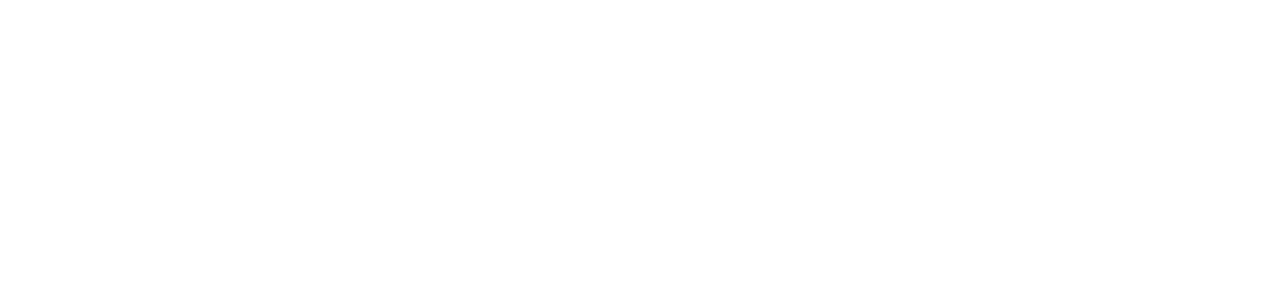
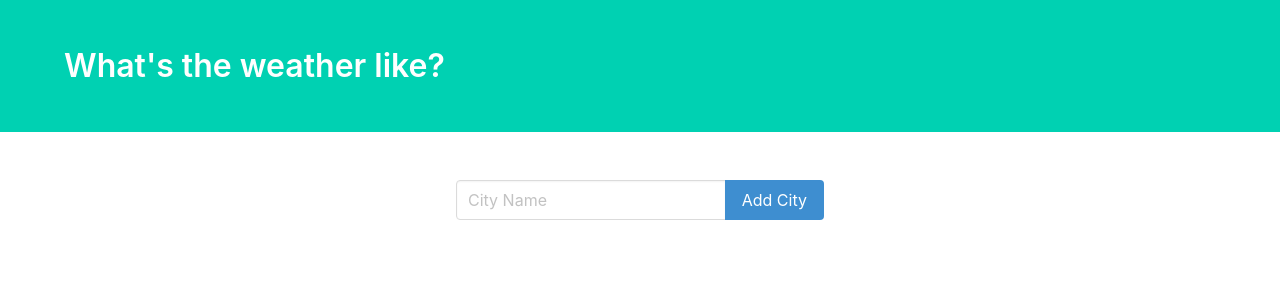
Before and after one commit to Darius1295/Weather-API, a Django app: page / in a window 1280 px wide. Before the commit the part shown is empty. Shown: the top 281 px of the page. Run offline with Django 3.2, Linux system fonts and the light colour scheme; data that the repository does not hold is empty; some libraries are stand-ins or nearby versions.

Commit message:
Create index page for weather of one city

```diff
--- a/weather/templates/weather/weather.html
+++ b/weather/templates/weather/weather.html
@@ -1,10 +1,73 @@
 <!DOCTYPE html>
 <html lang="en">
+
 <head>
-  <meta charset="UTF-8">
-  <title>Title</title>
+    <meta charset="UTF-8">
+    <meta name="viewport" content="width=device-width, initial-scale=1.0">
+    <meta http-equiv="X-UA-Compatible" content="ie=edge">
+    <title>Document</title>
+    <link rel="stylesheet" href="https://cdnjs.cloudflare.com/ajax/libs/bulma/0.6.2/css/bulma.css" />
 </head>
+
 <body>
+    <section class="hero is-primary">
+        <div class="hero-body">
+            <div class="container">
+                <h1 class="title">
+                    What's the weather like?
+                </h1>
+            </div>
+        </div>
+    </section>
+    <section class="section">
+        <div class="container">
+            <div class="columns">
+                <div class="column is-offset-4 is-4">
+                    <form method="POST">
+                        <div class="field has-addons">
+                            <div class="control is-expanded">
+                                <input class="input" type="text" placeholder="City Name">
+                            </div>
+                            <div class="control">
+                                <button class="button is-info">
+                                    Add City
+                                </button>
+                            </div>
+                        </div>
+                    </form>
+                </div>
+            </div>
+        </div>
+    </section>
+    <section class="section">
+        <div class="container">
+            <div class="columns">
+                <div class="column is-offset-4 is-4">
+                    <div class="box">
+                        <article class="media">
+                            <div class="media-left">
+                                <figure class="image is-50x50">
+                                    <img src="http://openweathermap.org/img/w/{{ city_weather.icon }}.png" alt="Image">
+                                </figure>
+                            </div>
+                            <div class="media-content">
+                                <div class="content">
+                                    <p>
+                                        <span class="title">{{ city_weather.city }}</span>
+                                        <br>
+                                        <span class="subtitle">{{ city_weather.temperature }} °C</span>
+                                        <br> {{ city_weather.description }}
+                                    </p>
+                                </div>
+                            </div>
+                        </article>
+                    </div>
+                </div>
+            </div>
+        </div>
+    </section>
+    <footer class="footer">
+    </footer>
+</body>
 
-</body>
 </html>
--- a/weather/views.py
+++ b/weather/views.py
@@ -1,5 +1,22 @@
+import requests
 from django.shortcuts import render
 
 
 def index(request):
-    return render(request, 'weather/weather.html')
+    url = 'http://samples.openweathermap.org/data/2.5/find?q={}&units=metric&appid=b6907d289e10d714a6e88b30761fae22'
+
+    city = 'London'
+    r = requests.get(url.format(city)).json()
+
+    city_weather = {
+        'city': city,
+        'temperature': r['list'][0]['main']['temp'],
+        'description': r['list'][0]['weather'][0]['description'],
+        'icon': r['list'][0]['weather'][0]['icon']
+    }
+
+    print(city_weather)
+
+    context = {'city_weather': city_weather}
+
+    return render(request, 'weather/weather.html', context)
```
